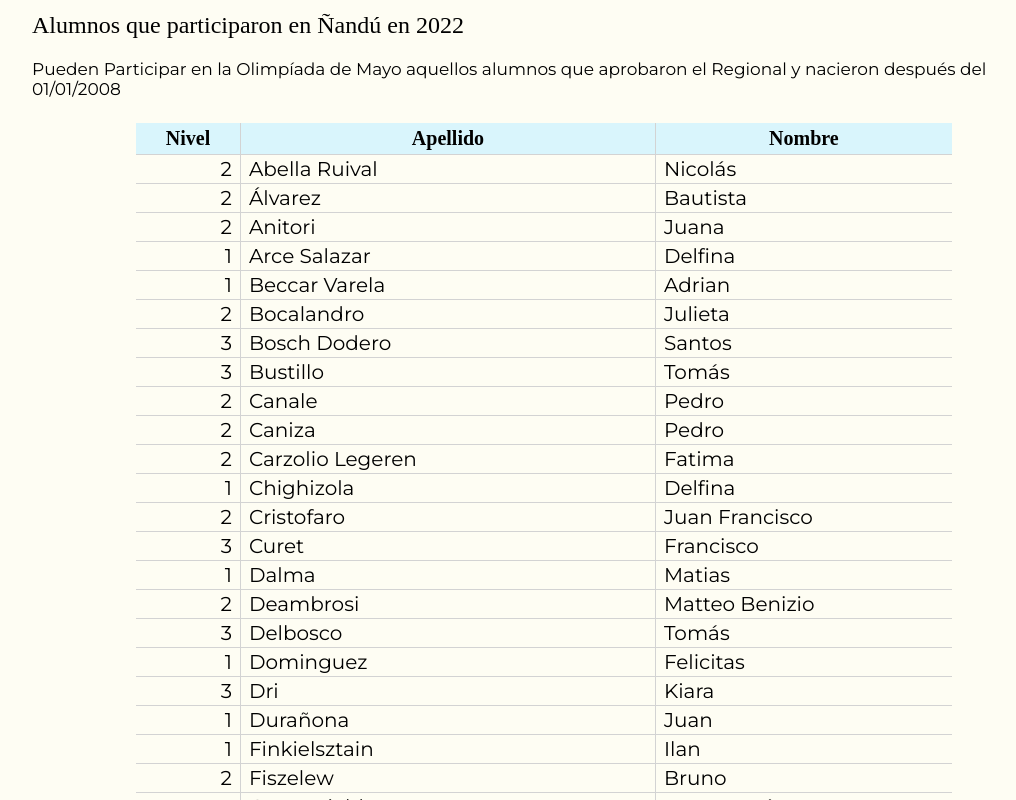
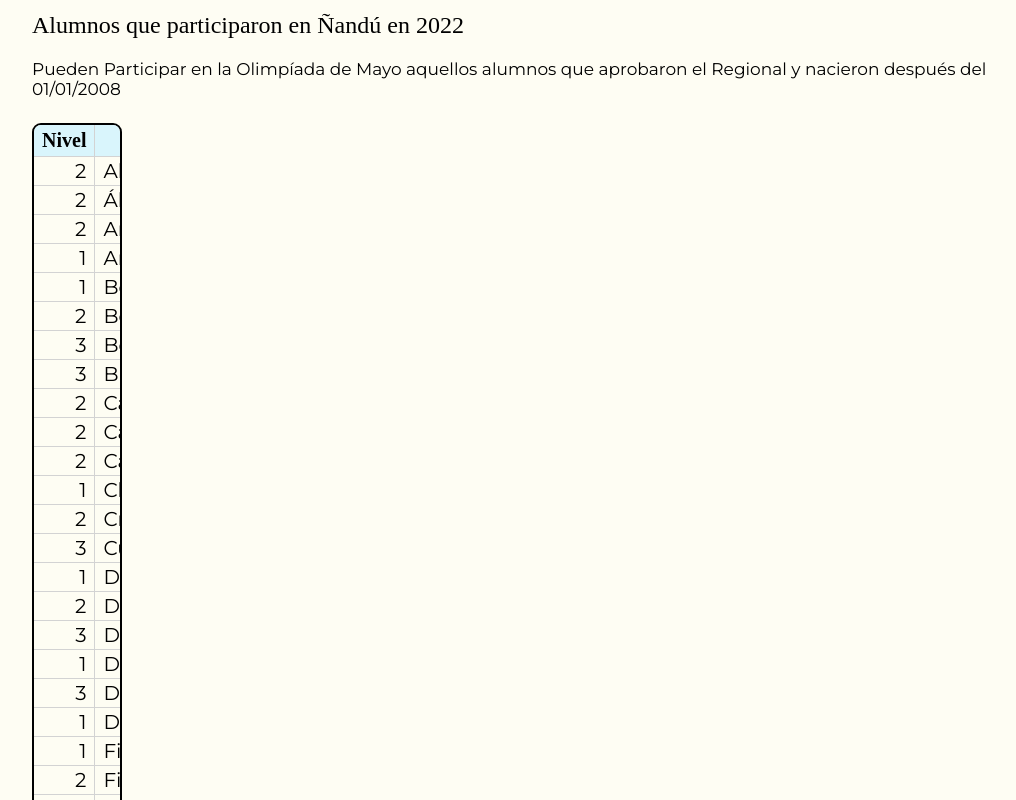
Before and after one commit to JZylber/oma-san-isidro, a Next.js app: page /internacional in a window 1280 px wide. Shown: the part 2760-3560 px from the top of the page, without its empty margins (96-1112 px from the left). Built offline with nearby package versions, Linux system fonts and the light colour scheme; a web font is replaced by a local one.

Commit message:
fix(international): second table container

```diff
--- a/pages/internacional.tsx
+++ b/pages/internacional.tsx
@@ -111,7 +111,8 @@
                 <h2 className={styles.category_title}>Alumnos que participaron en Ñandú en 2022</h2>
                 <p className={styles.nandu_text}>Pueden Participar en la Olimpíada de Mayo aquellos alumnos que aprobaron el Regional y nacieron después del 01/01/2008</p>
             </div>
-            <table className={[styles.table,styles.middle_columns].join(" ")}>
+            <div className={styles.table_container}>
+                <table className={[styles.table,styles.middle_columns].join(" ")}>
                     <thead className={styles.table_header}>
                         <tr>
                             <th>Nivel</th>
@@ -123,6 +124,7 @@
                         {sortedDataNandu.map(renderNanduparticipant)}
                     </tbody>
                 </table>
+            </div>
         </Layout>
         </>
         )
```
